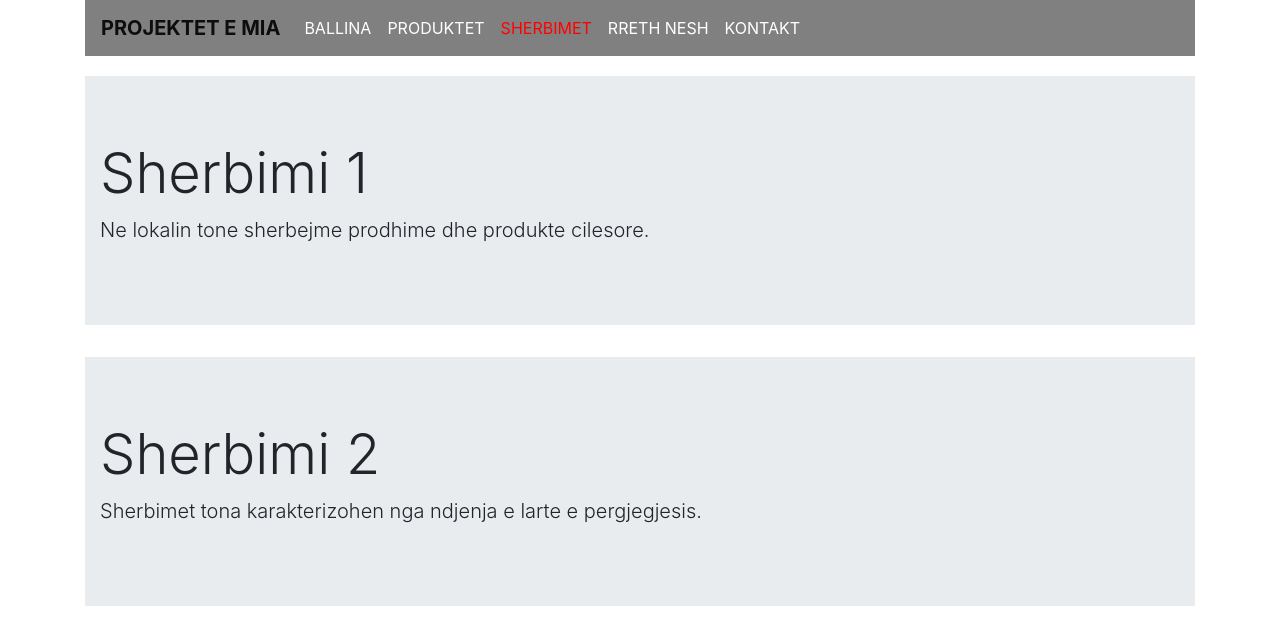
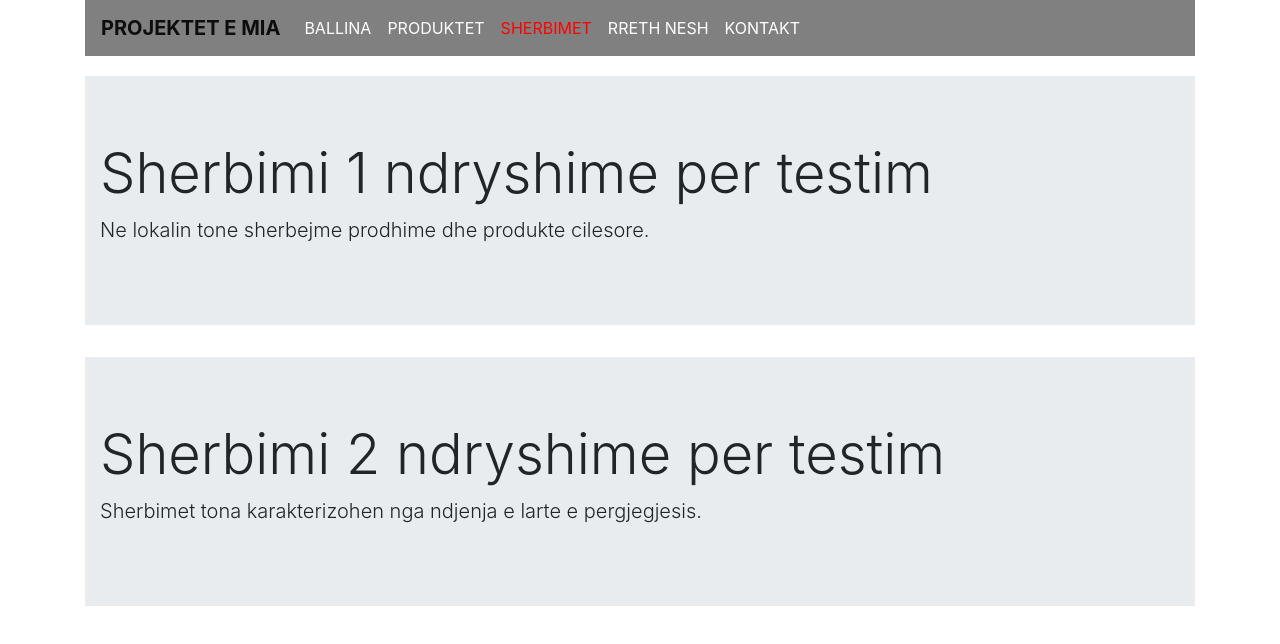
Before and after one commit to dhimitraqgjyzeli/dhimitraqgjyzeli-github.io, a plain HTML site: page sherbimet.html in a window 1280 px wide. Drawn offline with nearby package versions, Linux system fonts and the light colour scheme.

Commit message:
commit to branch dev

```diff
--- a/sherbimet.html
+++ b/sherbimet.html
@@ -36,13 +36,13 @@
             <!-- end of navigation -->
             <div class="jumbotron jumbotron-fluid content">
               <div class="container">
-                <h1 class="display-4">Sherbimi 1</h1>
+                <h1 class="display-4">Sherbimi 1 ndryshime per testim</h1>
                 <p class="lead">Ne lokalin tone sherbejme prodhime dhe produkte cilesore.</p>
               </div>
             </div>
             <div class="jumbotron jumbotron-fluid content">
               <div class="container">
-                <h1 class="display-4">Sherbimi 2</h1>
+                <h1 class="display-4">Sherbimi 2 ndryshime per testim</h1>
                 <p class="lead">Sherbimet tona karakterizohen nga ndjenja e larte e pergjegjesis.</p>
               </div>
             </div>
```
